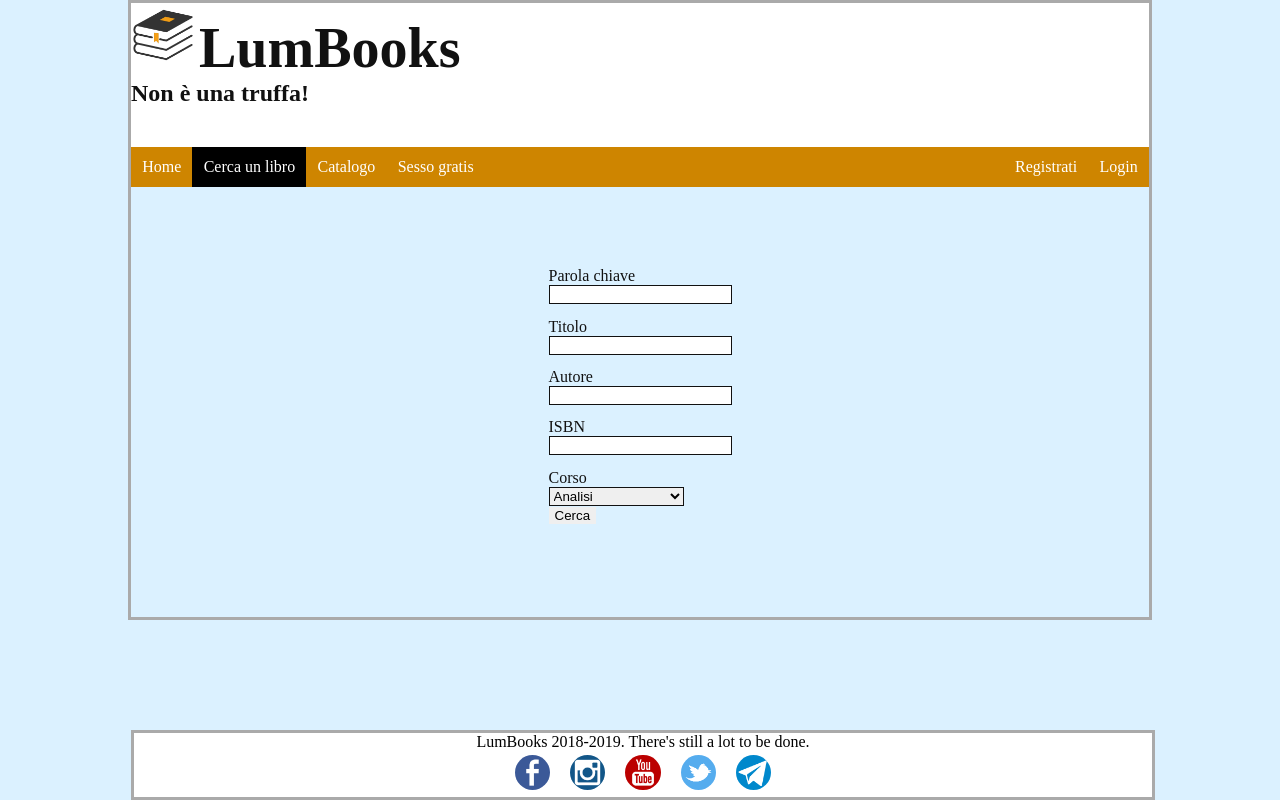
After one commit to ElenaPontecchiani/LumBooks, a PHP site: page /php/Cercalibro.php in a window 1280 px wide. The commit adds this page. Run offline with PHP 8.4, Linux system fonts and the light colour scheme.

Commit message:
cerca libro

```diff
--- /dev/null
+++ b/css/cercalibro.css
@@ -0,0 +1,13 @@
+@import url("style.css");
+
+#submitSrc{
+  text-align: right;
+}
+
+.formText{
+  border: 0.1em solid #111;
+}
+
+#searchForm{
+  text-align: left;
+}
--- a/css/style.css
+++ b/css/style.css
@@ -5,6 +5,7 @@
 *{
   margin: 0 auto;
   border: 0;
+  box-sizing: border-box;
 }
 
 body{
@@ -43,3 +44,17 @@ a{
 .hidden{
   visibility: hidden;
 }
+
+.outerBox{
+  padding: 1.875em;
+  text-align: center;
+}
+
+.innerBox{
+  display: inline-block;
+  padding: 3.12em;
+}
+
+.innerBox input{
+  margin-bottom: 1em;
+}
--- /dev/null
+++ b/php/Cercalibro.php
@@ -0,0 +1,61 @@
+<!DOCTYPE html>
+<html lang="it">
+<head>
+    <meta charset="UTF-8">
+	<title>Cerca Libri</title>
+	<link rel="icon" href=""/> <!-- link icona -->
+	<meta name="title" content="Cerca Libri" />
+	<meta name="description" content="Pagina per cercare libri" /> <!-- da fare -->
+	<meta name="keywords" content="libro, unipd" /> <!-- da fare -->
+	<meta name="language" content="italian it" />
+	<meta name="author" content="" /> <!-- da fare -->
+	<link rel="stylesheet" href="https://cdnjs.cloudflare.com/ajax/libs/font-awesome/4.7.0/css/font-awesome.min.css">
+	<link rel="stylesheet" type="text/css" href="../css/cercalibro.css" /> <!-- da fare -->
+  <link rel="stylesheet" type="text/css"  href="../css/" media="screen and (max-width:768px)" /> <!-- schermi piccoli --> <!-- da fare -->
+  <link rel="stylesheet" type="text/css" href="../css/" media="print" /> <!-- da fare -->
+</head>
+<body>
+  <?php
+    include '../HTML/header.html';
+    include '../php/navbar.php';
+    include '../HTML/footer.html';
+	?>
+<div class="outerBox">
+	<form id="searchForm" class="innerBox">
+    <div class="form-group">
+      <label for="form-group">Parola chiave</label>
+      <br/>
+      <input type="text" id="keywordInput" class="formText" />
+    </div>
+    <div class="form-group">
+      <label for="form-group">Titolo</label>
+      <br/>
+      <input type="text" id="titleInput" class="formText" />
+    </div>
+    <div class="form-group">
+      <label for="form-group">Autore</label>
+      <br/>
+      <input type="text" id="authorInput" class="formText" />
+    </div>
+    <div class="form-group">
+      <label for="form-group">ISBN</label>
+      <br/>
+      <input type="text" id="isbnInput" class="formText" />
+    </div>
+    <div class="form-group">
+      <label for="form-group">Corso</label>
+      <br/>
+      <select name="courses" class="formText" > <!-- da completare -->
+        <option value="analisi">Analisi</option>
+        <option value="logica">Logica</option>
+        <option value="architettura">Architettura</option>
+        <option value="programmazione1">Programmazione 1</option>
+        <option value="programmazione2">Programmazione 2</option>
+        <option value="programmazione2">Programmazione 3</option>
+      </select>
+    </div>
+    <div class="form-group"><input type="submit" value="Cerca" id="submitSrc"/></div>
+  </form>
+</div>
+</body>
+</html>
--- a/php/Login.php
+++ b/php/Login.php
@@ -25,7 +25,7 @@
       <br/>
       <input type="password" id="loginPwd" placeholder="Password" />
       <br />
-      <a href="recuperoPwd.php" id="recuperoPwd">password dimenticata?</a>
+      <a href="recuperoPwd.php" id="recuperoPwd" >password dimenticata?</a>
       <input type="submit" id="loginSubmit" value="Accedi"/>
     </form>
 	</div>
--- a/php/navbar.php
+++ b/php/navbar.php
@@ -1,9 +1,9 @@
 <nav>
     <ul id="stdbar">
         <li <?php if(basename($_SERVER['PHP_SELF'])=="Home.php")             { echo " class=\"active\""; } ?>><a href="../php/Home.php">Home</a>
-        <li <?php if(basename($_SERVER['PHP_SELF'])=="Cerca libro.php")      { echo " class=\"active\""; } ?>><a href="../php/Cerca libro.php">Cerca un libro</a></li>
+        <li <?php if(basename($_SERVER['PHP_SELF'])=="Cercalibro.php")      { echo " class=\"active\""; } ?>><a href="../php/Cercalibro.php">Cerca un libro</a></li>
         <li <?php if(basename($_SERVER['PHP_SELF'])=="Catalogo.php")         { echo " class=\"active\""; } ?>><a href="../php/Catalogo.php">Catalogo</a></li>
-        <li <?php if(basename($_SERVER['PHP_SELF'])=="Sesso Gratis.php")     { echo " class=\"active\""; } ?>><a href="http://pornhub.com">Sesso gratis</a></li>
+        <li <?php if(basename($_SERVER['PHP_SELF'])=="SessoGratis.php")     { echo " class=\"active\""; } ?>><a href="http://pornhub.com">Sesso gratis</a></li>
 
         <li <?php if(basename($_SERVER['PHP_SELF'])=="Login.php")              { echo " class=\"activeR\""; } else{ echo " class=\"right\""; }  ?>><a href="../php/Login.php">Login</a></li>
         <li <?php if(basename($_SERVER['PHP_SELF'])=="Registrati.php")  { echo " class=\"activeR\""; } else{ echo " class=\"right\""; }  ?>><a href="../php/Registrati.php">Registrati</a></li>
```
Also changed, not shown: css/login.css (+0 -8 lines), php/Cerca libro.php (deleted, +0 -38 lines).
